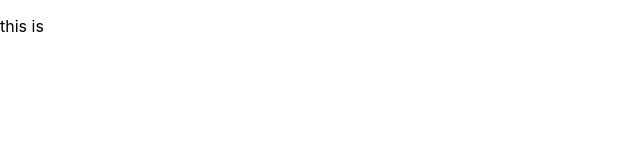
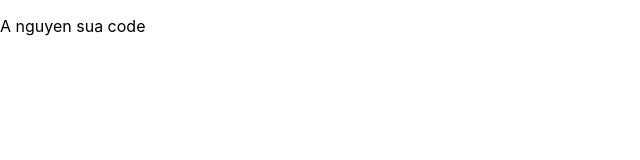
Before and after one commit to wingbui/chat-gpt-react, a React (Create React App) app: page / in a window 1280 px wide. Shown: the top 160 px of the page, without its empty margins (0-640 px from the left). Built offline with nearby package versions, Linux system fonts and the light colour scheme.

Commit message:
Update App.js

```diff
--- a/src/App.js
+++ b/src/App.js
@@ -3,13 +3,7 @@ import ImageCropper from './ImageCropper';
 
 function App() {
   return (
-  <p>this is</p>
-
-
-
-
-
-
+  <p>A nguyen sua code</p>
   );
 }
 
```
